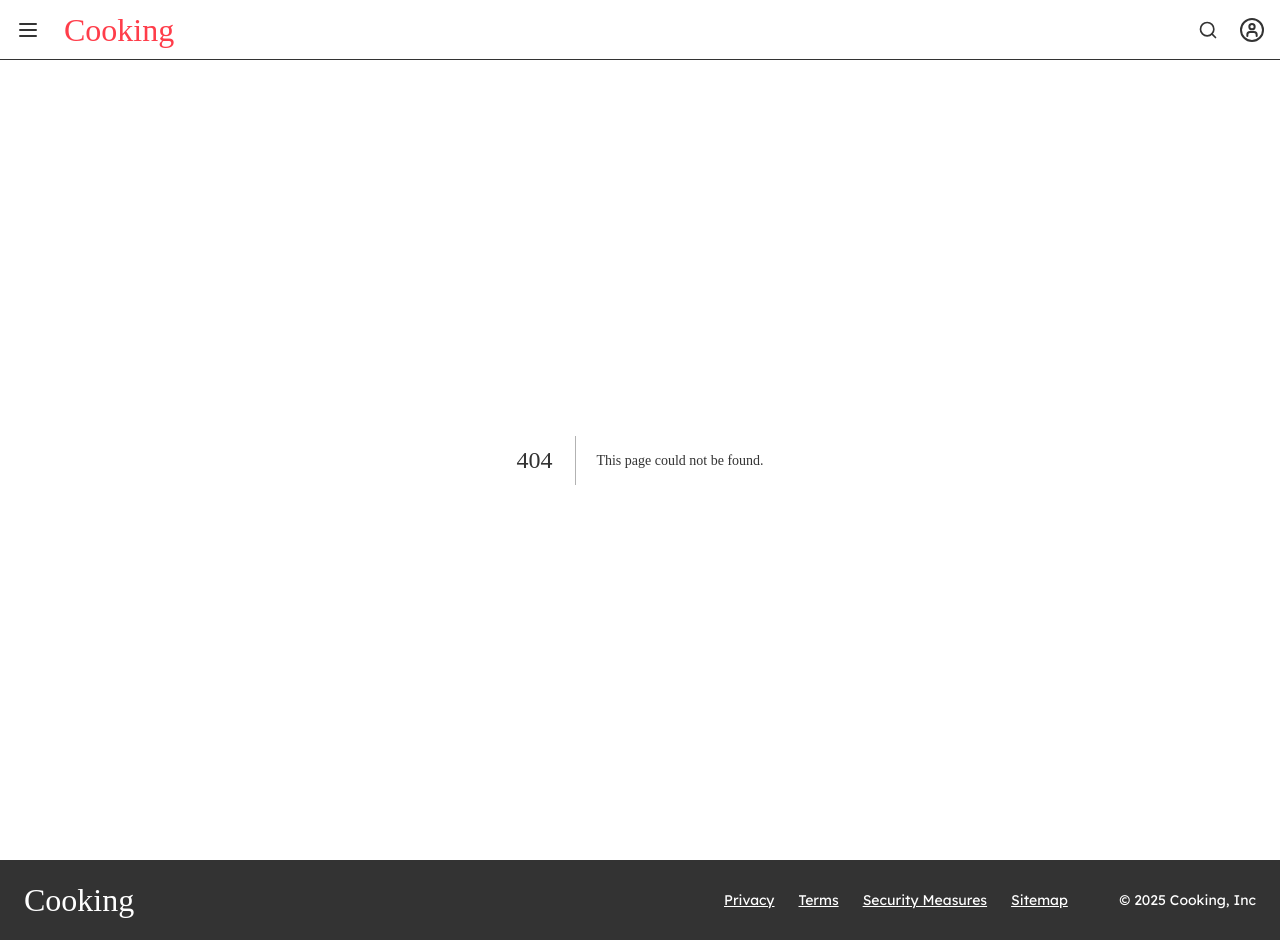
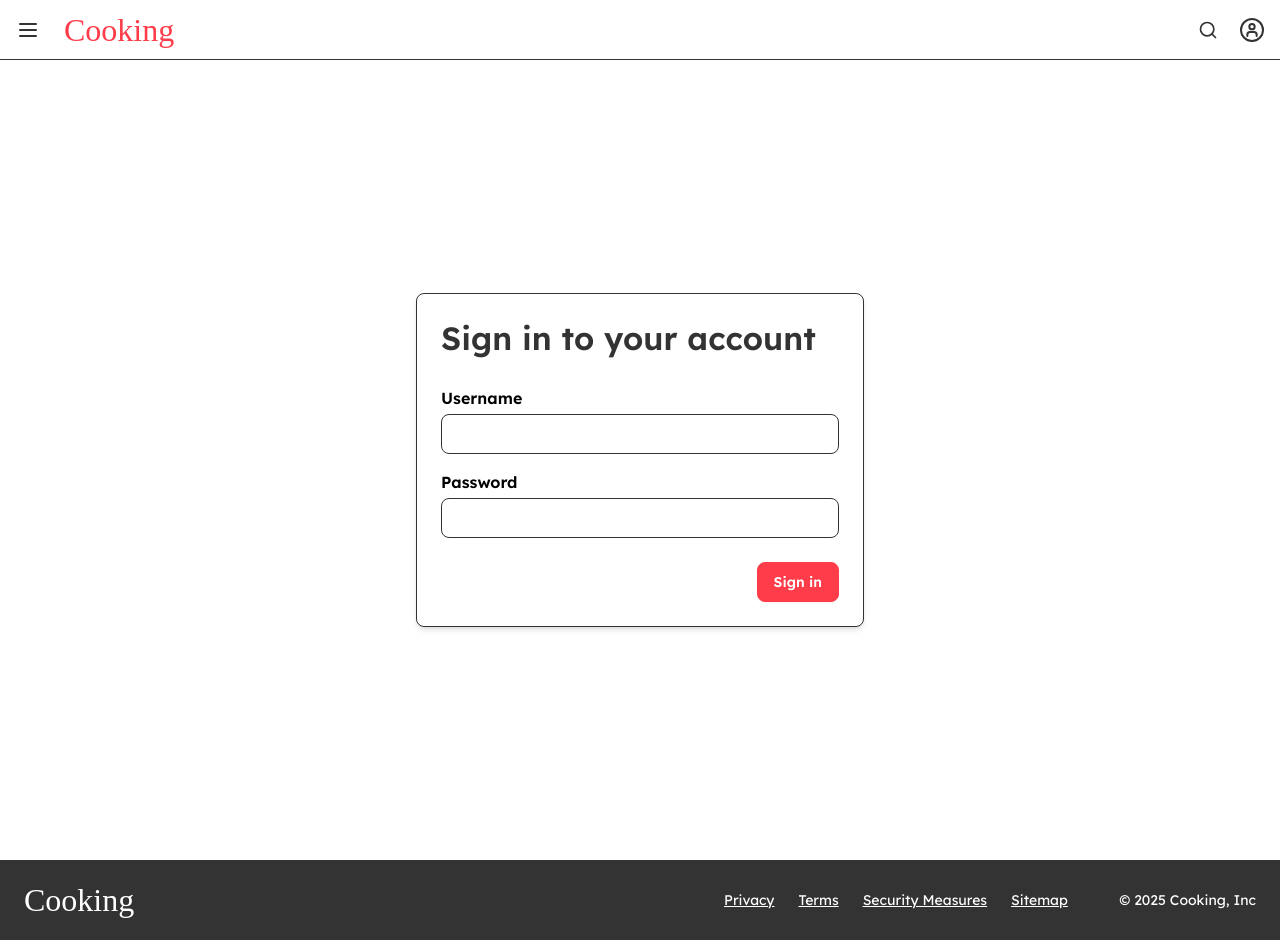
Before and after one commit to RollWithThePunches/recipes, a Next.js app: page /login in a window 1280 px wide. Before the commit this address had no page. Built offline with nearby package versions, Linux system fonts and the light colour scheme; a web font is replaced by a local one.

Commit message:
Create login page

```diff
--- /dev/null
+++ b/src/app/login/page.tsx
@@ -0,0 +1,28 @@
+import { Button } from '@/components/ui/button';
+
+export default function LoginPage() {
+  return (
+    <div className="min-h-screen flex items-center justify-center bg-[var(--color-background)]">
+      <div className="w-full max-w-md border border-[var(--color-text-heading)] rounded-lg shadow-md bg-white flex flex-col gap-[var(--spacing-lg)] items-center" style={{ padding: 'var(--spacing-xl)' }}>
+        <h1 className="font-semibold text-[var(--color-text-heading)] w-full text-left mb-[var(--spacing-md)]" style={{ fontSize: 'var(--font-size-3xl)', fontFamily: 'var(--font-family-body)' }}>
+          Sign in to your account
+        </h1>
+        <form className="flex flex-col gap-[var(--spacing-lg)] w-full" autoComplete="off" aria-label="Sign in form">
+          <div className="flex flex-col gap-[var(--spacing-xs)] w-full">
+            <label htmlFor="username" className="font-semibold text-[var(--color-text-body)] text-[var(--font-size-base)]">Username</label>
+            <input id="username" name="username" type="text" autoComplete="username" required className="h-10 rounded-lg border border-[var(--color-text-heading)] px-3 focus:outline-none focus:ring-2 focus:ring-[var(--color-focus)] bg-[var(--color-background)]" />
+          </div>
+          <div className="flex flex-col gap-[var(--spacing-xs)] w-full">
+            <label htmlFor="password" className="font-semibold text-[var(--color-text-body)] text-[var(--font-size-base)]">Password</label>
+            <input id="password" name="password" type="password" autoComplete="current-password" required className="h-10 rounded-lg border border-[var(--color-text-heading)] px-3 focus:outline-none focus:ring-2 focus:ring-[var(--color-focus)] bg-[var(--color-background)]" />
+          </div>
+          <div className="w-full flex justify-end">
+            <Button type="submit" className="bg-[var(--color-primary)] font-semibold text-[var(--font-size-base)] rounded-lg py-2 mt-2 hover:bg-[var(--color-secondary)] focus:ring-2 focus:ring-[var(--color-focus)] transition-colors" style={{ color: 'var(--color-text-on-dark)', width: 'fit-content' }}>
+              Sign in
+            </Button>
+          </div>
+        </form>
+      </div>
+    </div>
+  );
+}
```
